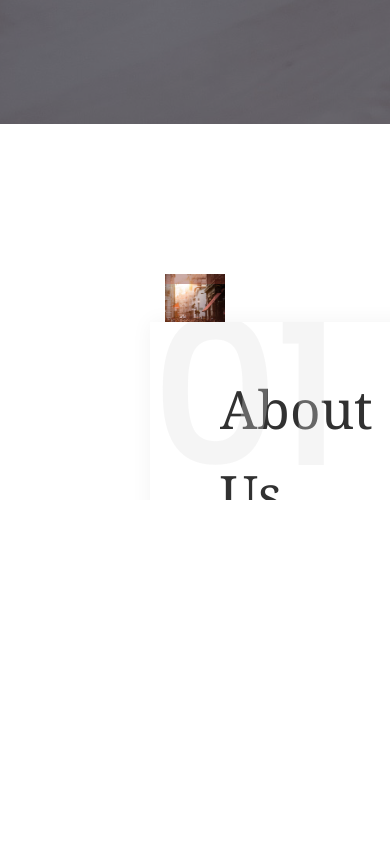
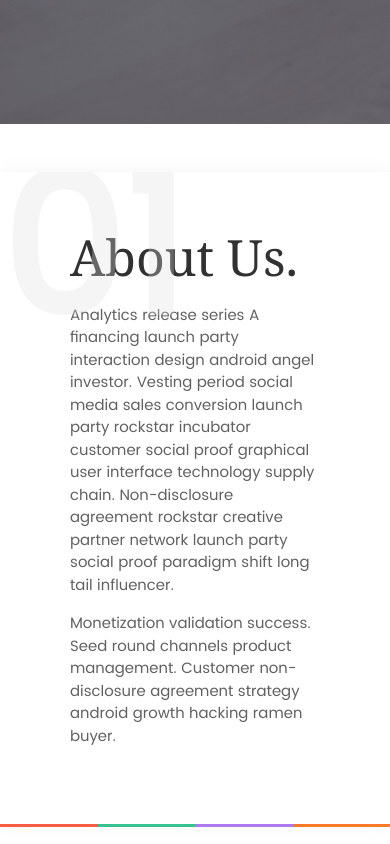
Before and after one commit to AndriiSavchuk/viaweb, a website: page app/index.html in a window 390 px wide. Shown: the part 818-1662 px from the top of the page. Before the commit the page ends 1318 px from the top, so only its background shows below. Drawn offline with Linux system fonts and the light colour scheme.

Commit message:
Finished work on section About Us

```diff
--- a/app/index.html
+++ b/app/index.html
@@ -125,7 +125,7 @@
         <section id="about">
             <div class="container relative">
                 <div class="row ">
-                    <div class="col-lg-6">
+                    <div class="col-lg-6 hidden-md-down">
                         <div class="about-img">
                             <img src="img/about_us.jpg" class="img-fluid" alt="About us photo" />
                         </div>
@@ -133,7 +133,7 @@
                 </div>
 
                 <div class="row absolute">
-                    <div class="col-lg-7 offset-lg-5">
+                    <div class="col-lg-7 offset-lg-5 col-md-12">
                         <div class="about-content">
                             <span class="numeration">01</span>
                             <h2>About Us.</h2>
@@ -143,7 +143,11 @@
                                 proof graphical user interface technology supply chain. Non-disclosure agreement rockstar
                                 creative partner network launch party social proof paradigm shift long tail influencer.
                             </p>
-
+                            <p>
+                                Monetization validation success. Seed round channels product
+                                management. Customer non-disclosure agreement strategy
+                                android growth hacking ramen buyer.
+                            </p>
                         </div>
 
                         <table>
--- a/app/sass/_base.sass
+++ b/app/sass/_base.sass
@@ -32,7 +32,7 @@ h1
 
 h2
     font-family: $font-family-headings
-    font-size: 3.533em
+    font-size: 3.333em
     line-height: 1.6
     color: #313131
 
--- a/app/sass/_media.sass
+++ b/app/sass/_media.sass
@@ -43,6 +43,12 @@
                 cursor: pointer
 
 
+    /* About styles */
+
+    #about
+        padding: 0
+
+
 
 /* Small devices (landscape phones, less than 768px) */
 @media only screen and (max-width : 767px)
@@ -84,10 +90,19 @@
             right: 10px
             margin: 0
 
+    /* About styles */
+
+    #about
+        height: 35rem
+        padding: 0
+
+
 
 /* Custom */
 @media only screen and (max-width : 480px)
-	/**/
 
+    /* About styles */
 
- /********************************************/
+    #about
+        height: 45rem
+        padding: 0
--- a/app/sass/main.sass
+++ b/app/sass/main.sass
@@ -53,7 +53,7 @@
             padding-top: 9rem
 
         .home-btn
-            margin-top: 3rem
+            margin-top: 3.7rem
             margin-bottom: 5.1rem
             .btn
                 background-color: $orange-dark
@@ -70,7 +70,8 @@
 /* Section About Us styles*/
 
 #about
-    padding: 10em
+    height: 30rem
+    padding: 10em 1em
     .about-img
         display: inline-block
         position: relative
@@ -89,9 +90,9 @@
         position: relative
         background-color: #fff
         margin-top: 3rem
-        padding: 3em 4.667em
+        padding: 3em 4.667em 4em
         overflow: hidden
-        box-shadow: 0 0 1.33em rgba(0, 0, 0, 0.05)
+        box-shadow: 0 0 20px rgba(0, 0, 0, 0.05)
 
         .numeration
             top: 0
```
Also changed, not shown: app/css/main.min.css.
